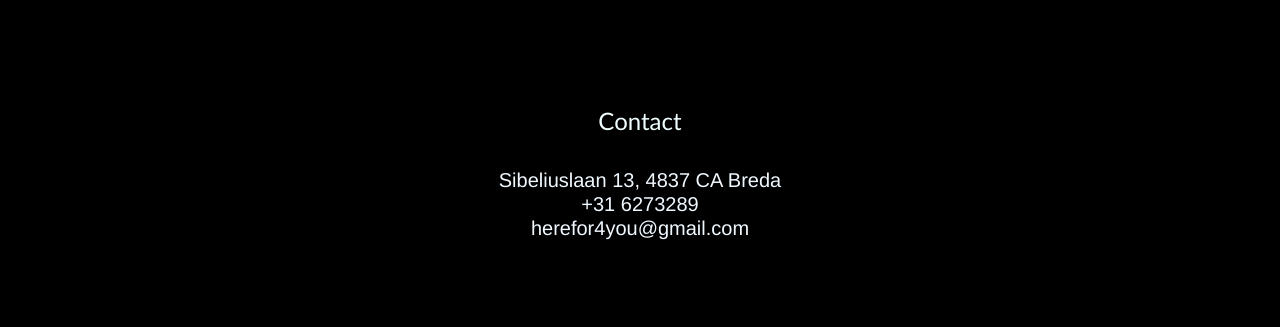
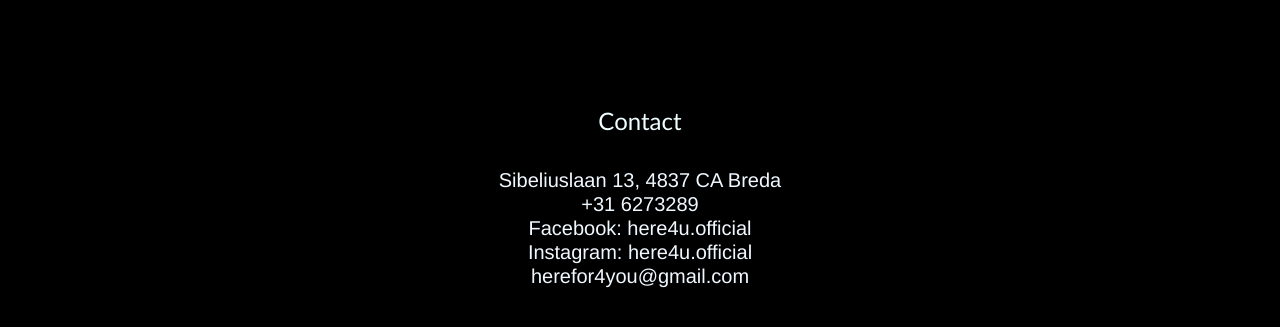
Before and after one commit to echrysant7k/group-assignment, a plain HTML site: page contact.html in a window 1280 px wide. Shown: the part 61-388 px from the top of the page. Drawn offline with nearby package versions, Linux system fonts and the light colour scheme.

Commit message:
updated contact

```diff
--- a/contact.html
+++ b/contact.html
@@ -60,6 +60,8 @@
 			<h4>Contact</h4><br>
 			<h5>Sibeliuslaan 13, 4837 CA Breda<br>
 			+31 6273289<br>
+			Facebook: here4u.official<br>
+			Instagram: here4u.official<br>
 			herefor4you@gmail.com</h5>
 			</div>
 		<div class="col-4">
```
